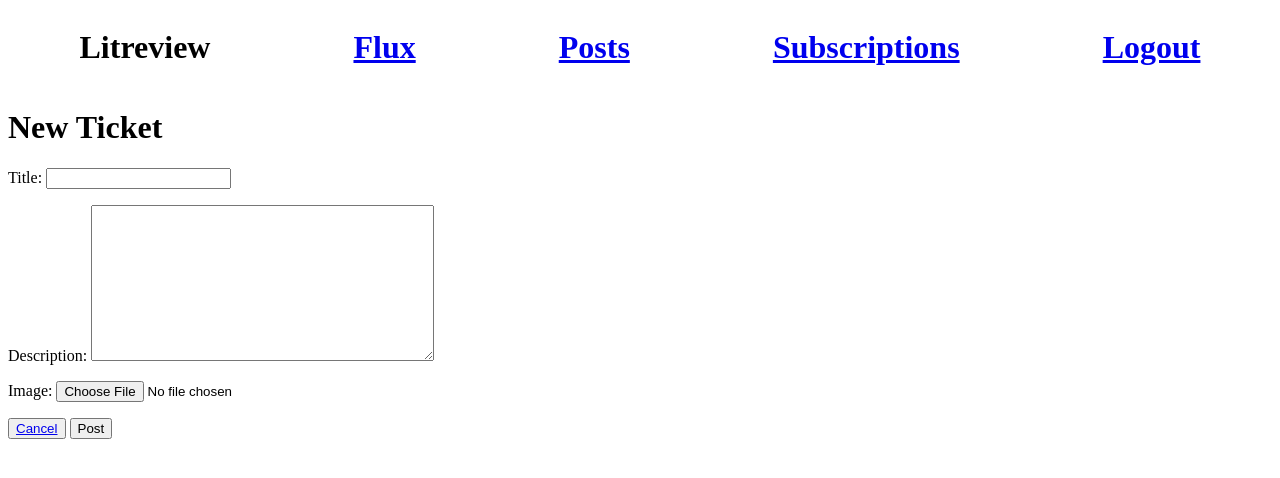
After one commit to alexandre-75/Develop_a_web_application_using_Django, a Django app: page /dashboard/new_ticket in a window 1280 px wide. The commit adds this page. Shown: the top 478 px of the page. Run offline with Django 4.2, Linux system fonts and the light colour scheme.

Commit message:
forms create ticket

```diff
--- /dev/null
+++ b/source/reviews/forms.py
@@ -0,0 +1,23 @@
+from django import forms
+from .models import Ticket
+
+class NewTicketForm(forms.ModelForm):
+    title = forms.CharField(
+        label="Title",
+        max_length=200,
+        widget=forms.TextInput()
+    )
+    description = forms.CharField(
+        label="Description",
+        max_length=10000,
+        widget=forms.Textarea(),
+        required=False
+    )
+    image = forms.ImageField(
+        label="Image",
+        required=False
+    )
+
+    class Meta:
+        model = Ticket
+        fields = ['title', 'description', 'image']
--- a/source/reviews/templates/reviews/flux.html
+++ b/source/reviews/templates/reviews/flux.html
@@ -3,7 +3,7 @@
 {% block flux %}
 
 <div class="principal_btn_flux">
-    <button><a href="#">Create Ticket</a></button>
+    <button><a href="{% url 'reviews-new_ticket' %}">Create Ticket</a></button>
     <button><a href="#">Write Review</a></button>
 </div>
 
--- /dev/null
+++ b/source/reviews/templates/reviews/ticket_create.html
@@ -0,0 +1,14 @@
+{% extends 'base.html' %}
+
+
+{% block ticket %}
+
+<h1>{{ title }}</h1>
+<form method="POST">
+    {% csrf_token %}
+    {{ form.as_p }}
+    <button><a  href="{% url 'reviews-main' %}">Cancel</a></button>
+    <button  type="submit">Post</button>
+</form>
+
+{% endblock %}
--- a/source/reviews/urls.py
+++ b/source/reviews/urls.py
@@ -1,5 +1,5 @@
 from django.urls import path
-from .views import main, posts, subscriptions, logout_user
+from .views import main, posts, subscriptions, logout_user, ticket_new
 
 
 urlpatterns = [
@@ -7,4 +7,5 @@ urlpatterns = [
     path("posts", posts, name="reviews-posts"),
     path("subscriptions", subscriptions, name="reviews-subscriptions"),
     path("logout", logout_user, name="reviews-logout"),
+    path("new_ticket", ticket_new, name="reviews-new_ticket"),
 ]
--- a/source/reviews/views.py
+++ b/source/reviews/views.py
@@ -1,7 +1,10 @@
 from django.shortcuts import render, get_object_or_404, redirect
 # from django.http import HttpResponse
-# from reviews.models import Ticket
+from django.contrib.auth.models import User
 from django.contrib.auth import logout
+from .models import Ticket
+from django.contrib import messages
+from .forms import NewTicketForm
 
 def main(request):
     return render(request, "reviews/flux.html")
@@ -15,3 +18,31 @@ def subscriptions(request):
 def logout_user(request):
     logout(request)
     return redirect("accounts_homepage")
+
+def ticket_new(request):
+    if request.method == 'POST':
+        form = NewTicketForm(request.POST, request.FILES)
+
+        if form.is_valid():
+            print("hello")
+            image = request.FILES.get('image', None)
+            print("hella")
+            Ticket.objects.create(
+                user=request.user,
+                title=request.POST['title'],
+                description=request.POST['description'],
+                image=image
+            )
+            messages.success(request, 'Your ticket has been posted!')
+            return redirect('reviews-main')
+
+    else:
+        print("tata")
+        form = NewTicketForm()
+
+    context = {
+        'form': form,
+        'title': 'New Ticket'
+    }
+
+    return render(request, 'reviews/ticket_create.html', context)
--- a/source/templates/base.html
+++ b/source/templates/base.html
@@ -22,5 +22,6 @@
 {% block flux %}{% endblock %}
 {% block posts %}{% endblock %}
 {% block subscriptions %}{% endblock %}
+{% block ticket %}{% endblock %}
 </body>
 </html>
```
